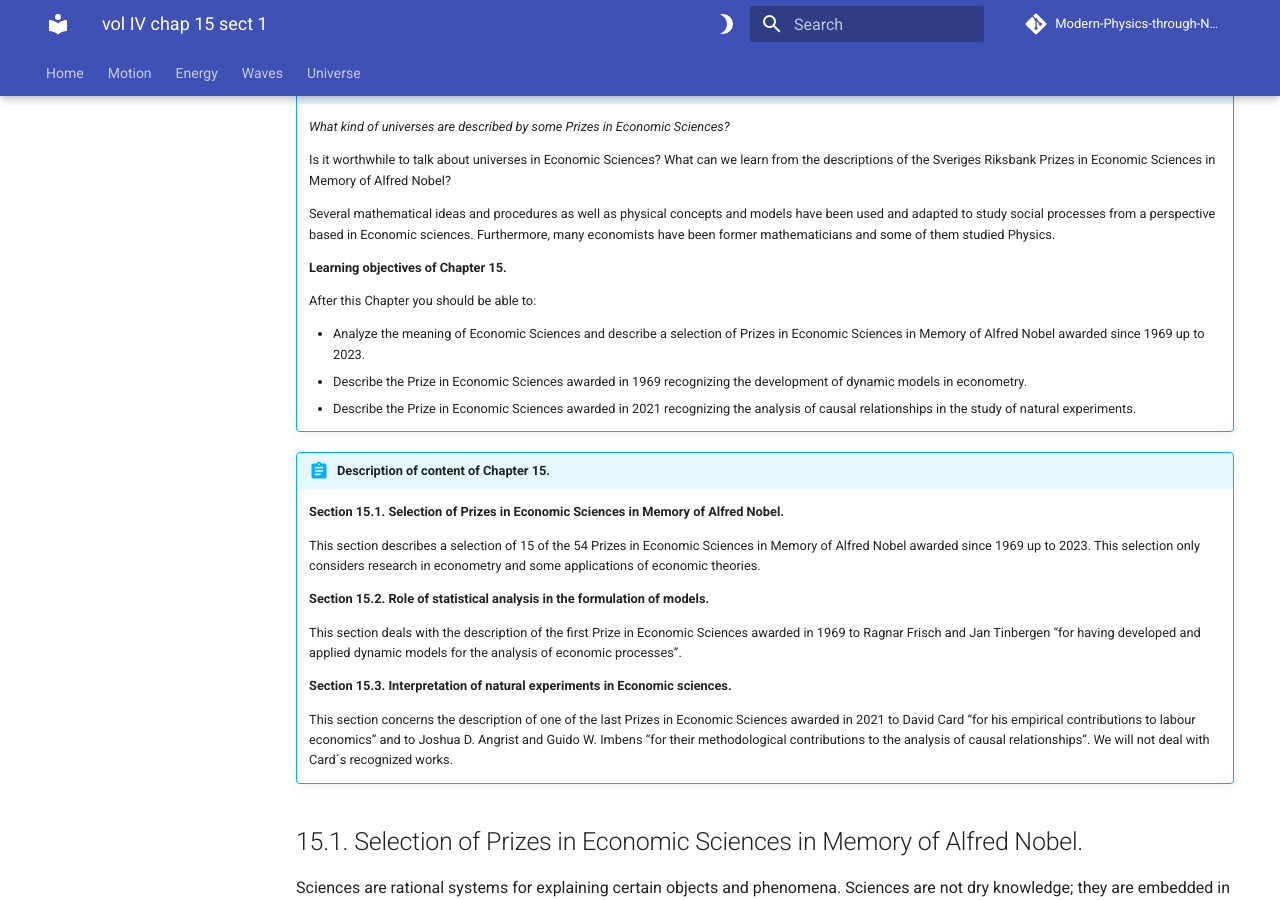
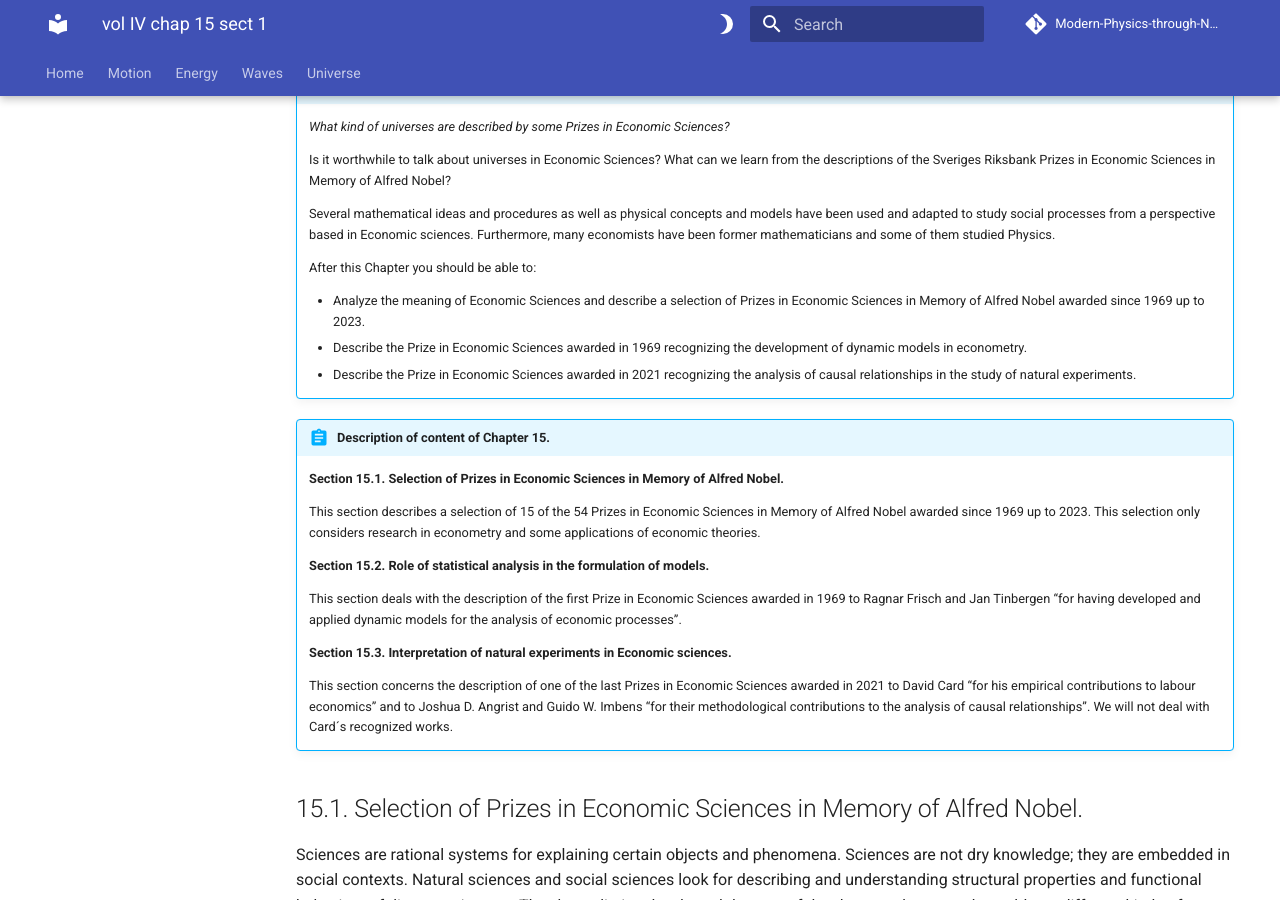
Before and after one commit to modphysnobel/modphysnobel.github.io, an MkDocs documentation site: the page built from docs/vol-IV/vol-IV-chap-15-sect-1.md, in a window 1280 px wide and 900 px high, scrolled down 349 px. Built offline with MkDocs 1.6.1 and Material for MkDocs 9.7.7, drawn with Linux system fonts in a browser that asks for light colours; some web fonts are replaced; comment, search, counter and statistics services are not loaded.

Commit message:
Update vol-IV-chap-15-sect-1.md

```diff
--- a/docs/vol-IV/vol-IV-chap-15-sect-1.md
+++ b/docs/vol-IV/vol-IV-chap-15-sect-1.md
@@ -14,8 +14,6 @@
 	Is it worthwhile to talk about universes in Economic Sciences? What can we learn from the descriptions of the Sveriges Riksbank Prizes in Economic Sciences in Memory of Alfred Nobel?
 
 	Several mathematical ideas and procedures as well as physical concepts and models have been used and adapted to study social processes from a perspective based in Economic sciences. Furthermore, many economists have been former mathematicians and some of them studied Physics.
-
-	**Learning objectives of Chapter 15.**
 
 	After this Chapter you should be able to:
 
```
